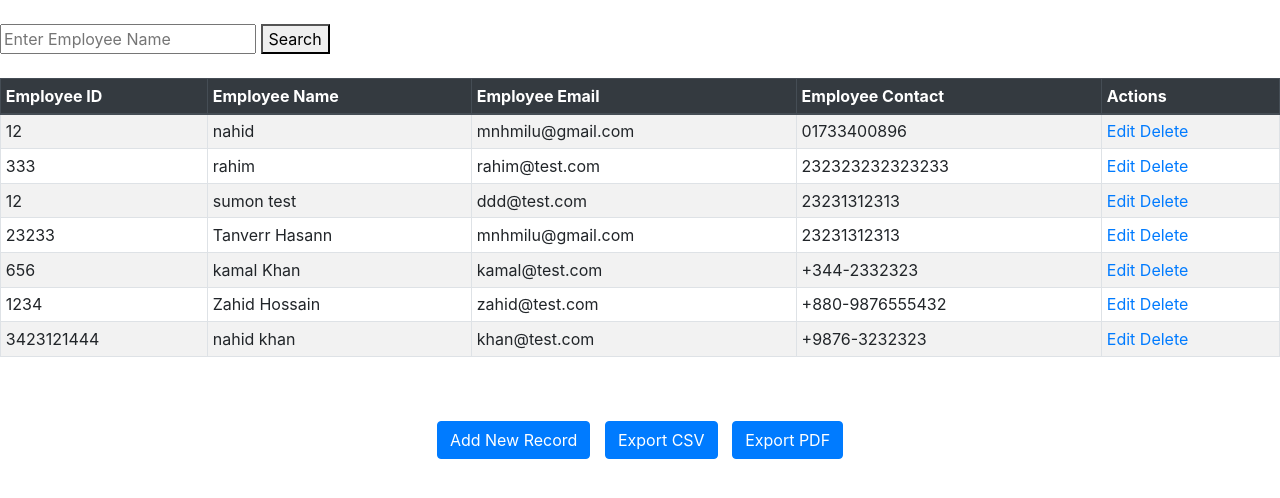
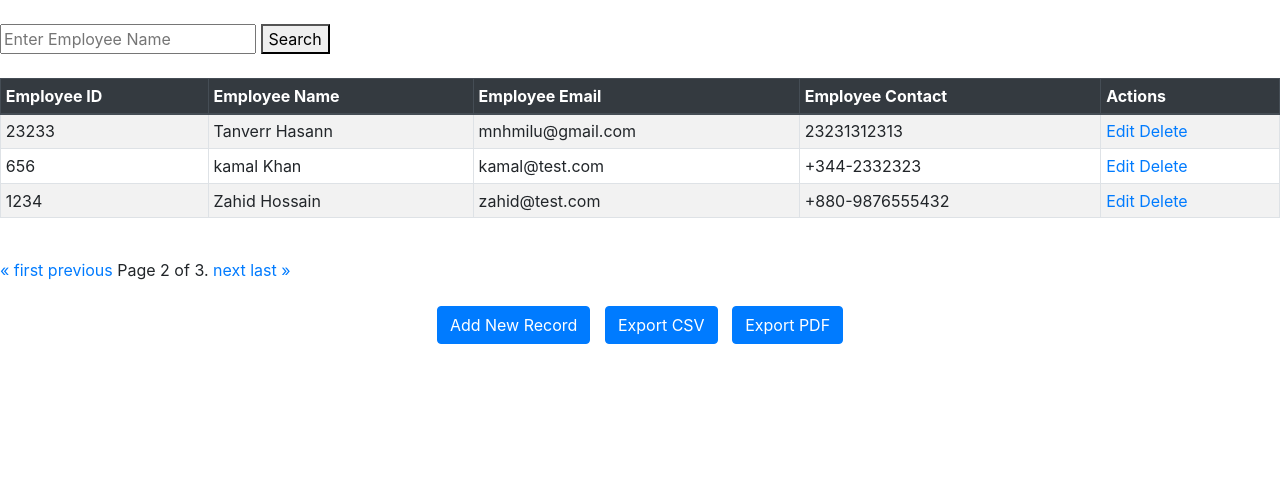
Before and after one commit to mnhmilu/poc-django, a Django app: page /employee/show?page=2 in a window 1280 px wide. Shown: the part 56-554 px from the top of the page. Run offline with Django 3.2, Linux system fonts and the light colour scheme; data comes from the database, SQL or seed files in the repository; some libraries are stand-ins or nearby versions.

Commit message:
pagination added

```diff
--- a/employee/templates/employee/show.html
+++ b/employee/templates/employee/show.html
@@ -38,7 +38,27 @@
   </tbody>
 </table>
 <br />
+<div class="pagination">
+  <span class="step-links">
+      {% if employees.has_previous %}
+          <a href="?page=1">&laquo; first</a>
+          <a href="?page={{ employees.previous_page_number }}">previous</a>
+      {% endif %}
+
+      <span class="current-page">
+          Page {{ employees.number }} of {{ employees.paginator.num_pages }}.
+      </span>
+
+      {% if employees.has_next %}
+          <a href="?page={{ employees.next_page_number }}">next</a>
+          <a href="?page={{ employees.paginator.num_pages }}">last &raquo;</a>
+      {% endif %}
+  </span>
+</div>
+
 <br />
+
+
 
 <div style="text-align: center;">
   <a href="/employee/emp" class="btn btn-primary" style="margin-right: 10px;">Add New Record</a>
--- a/employee/views.py
+++ b/employee/views.py
@@ -3,6 +3,7 @@ from employee.forms import EmployeeForm
 from employee.models import Employee
 from django.http import HttpResponse
 from reportlab.pdfgen import canvas
+from django.core.paginator import Paginator
 import csv
 from django.http import HttpResponse
 # Create your views here.
@@ -104,10 +105,12 @@ def export_pdf(request):
 
 
 def employee_lookup(request):
-    if 'ename' in request.GET:
-        ename = request.GET['ename']
-        employees = Employee.objects.filter(ename__icontains=ename)
-    else:
-        employees = Employee.objects.all()
+    ename_query = request.GET.get('ename', '')
 
+    # Assuming you want to display 10 employees per page
+    employees = Employee.objects.filter(ename__icontains=ename_query)
+    paginator = Paginator(employees, 3)  # 10 employees per page
+
+    page_number = request.GET.get('page')
+    employees = paginator.get_page(page_number)
     return render(request, 'employee/show.html', {'employees': employees})
```
